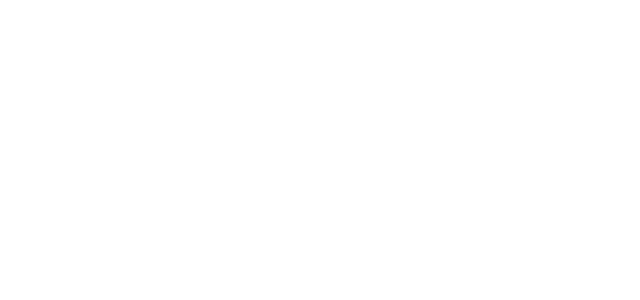
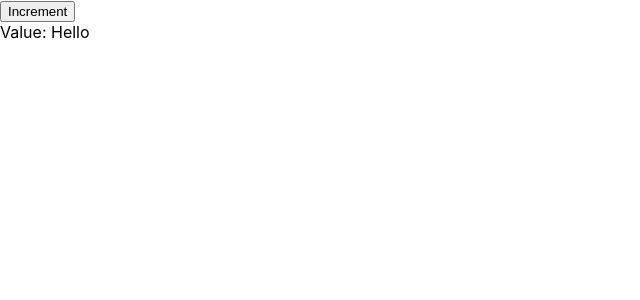
Before and after one commit to priyachithiravel50/React-Learning, a React (Create React App) app: page /memo in a window 1280 px wide. Before the commit this address had no page. Shown: the top 300 px of the page, without its empty margins (0-640 px from the left). Built offline with nearby package versions, Linux system fonts and the light colour scheme.

Commit message:
Today Updates

```diff
--- a/src/App.js
+++ b/src/App.js
@@ -7,6 +7,8 @@
 import Events from '../src/component/events';
 import Lists from '../src/component/lists';
 import Forms from '../src/component/forms';
+import Memo from '../src/component/memo';
+import Conditional from '../src/component/conditional';
 
 function App() {
   return (
@@ -20,6 +22,8 @@
       <Route path='/events' element={<Events/>}/>
       <Route path='/lists' element={<Lists/>}/>
       <Route path='/forms' element={<Forms/>}/>
+      <Route path='/memo' element={<Memo/>}/>
+      <Route path='/conditional' element={<Conditional/>}/>
          </Routes>
     </BrowserRouter>
     </>
--- /dev/null
+++ b/src/component/conditional.jsx
@@ -0,0 +1,24 @@
+import React from 'react';
+
+function Conditional() {
+  const isLogged = false;
+
+  // Using if-else for more explicit conditional rendering
+  if (isLogged) {
+    return <h1>Welcome back!</h1>;
+  } else {
+    return <h1>Please log in.</h1>;
+  }
+
+  const isLoggedIn = false;
+  // Using ternary operator inside the component
+  return (
+    isLoggedIn ? (
+      <h1>Welcome back!</h1>
+    ) : (
+      <h1>Please log in.</h1>
+    )
+  );
+}
+
+export default Conditional;
--- /dev/null
+++ b/src/component/memo.jsx
@@ -0,0 +1,23 @@
+import React, { useState } from 'react'
+
+function memo() {
+
+    const Child = React.memo(({ value }) => {
+        console.log("Child rendered!");
+        return <div>Value: {value}</div>;
+      });
+
+      const Parent = () => {
+        const [count, setCount] = useState(0);
+      }
+
+
+  return (
+    <div>
+       <button onClick={() => setCount(count + 1)}>Increment</button>
+       <Child value="Hello" />
+    </div>
+  )
+}
+
+export default memo
```
